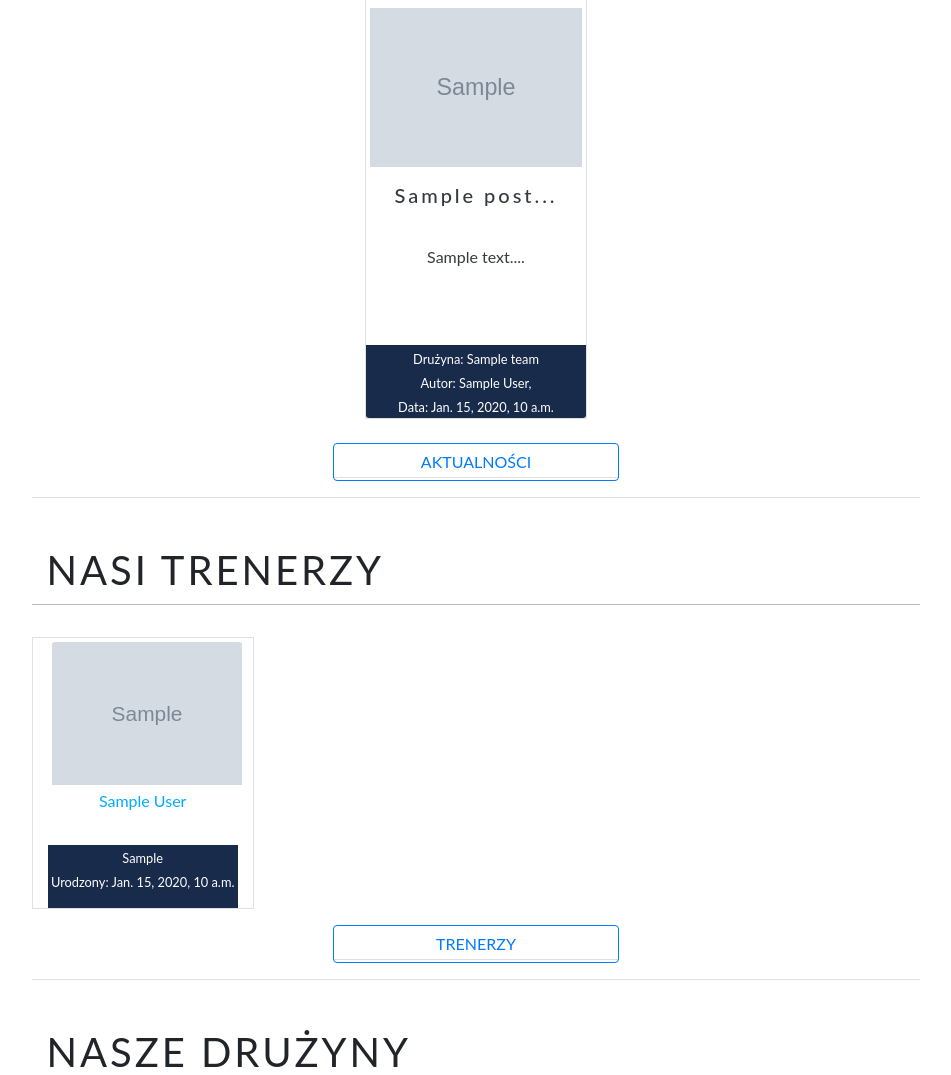
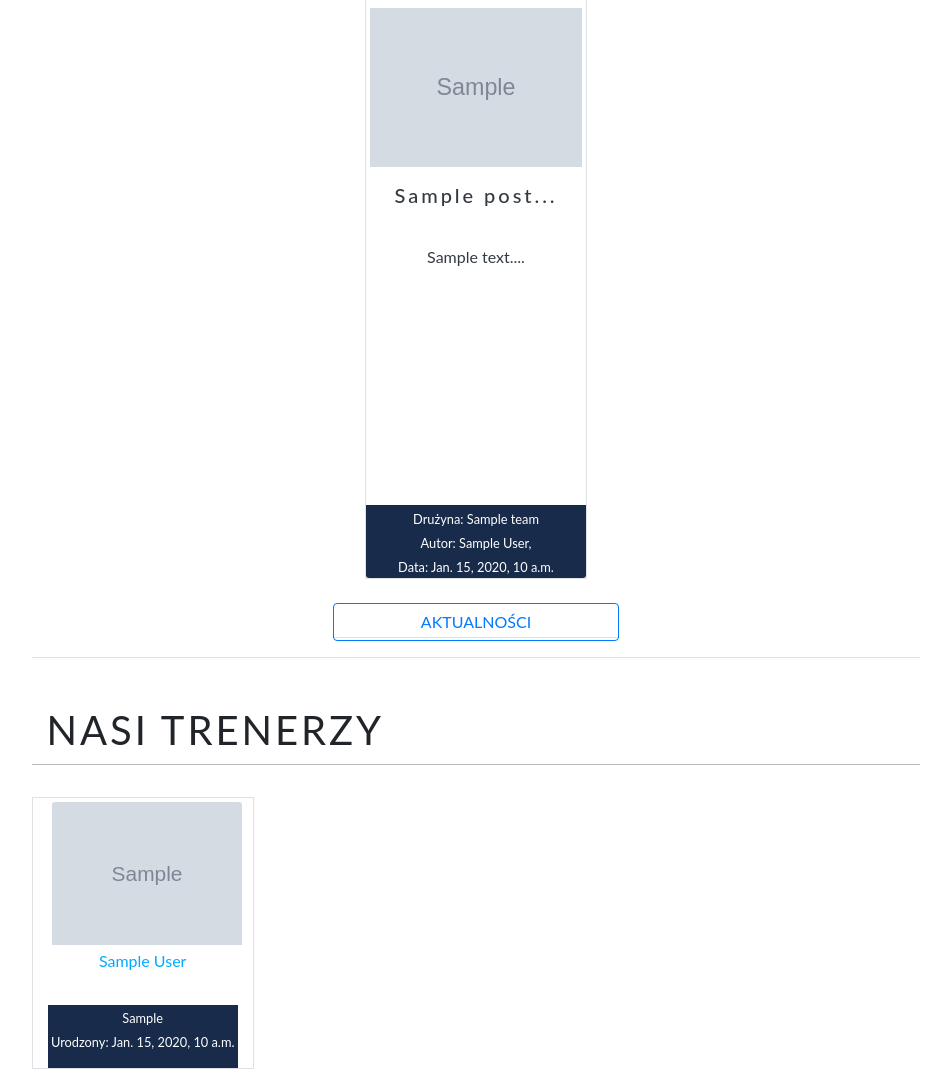
Before and after one commit to KennyDaktyl/ap-hutnik.krakow.pl, a Django app: template page_ap/templates/page_ap/main_page.html in a window 1280 px wide. Shown: the part 1800-2875 px from the top of the page, without its empty margins (164-1115 px from the left). Run offline with Django 3.2, Linux system fonts and the light colour scheme; the template is opened without the code that fills it: most values are stand-ins (such as "Sample title", 1, 10 or a date in 2020); grey boxes marked "Sample" are stand-in pictures; some libraries are stand-ins or nearby versions.

Commit message:
new style

```diff
--- a/page_ap/templates/page_ap/main_page.html
+++ b/page_ap/templates/page_ap/main_page.html
@@ -93,7 +93,7 @@
                 <div class="card-body p-0 m-0">
                     <h5 class="card-title text-dark mt-2" style="min-height:50px;">{{post.title|slice:35}}...
                     </h5>
-                    <p class="card-text text-dark" style="min-height: 100px;">{{post.body|slice:350|safe}}...</p>
+                    <p class="card-text text-dark" style="min-height: 260px;">{{post.body|slice:300|safe}}...</p>
                 </div>
                 <div class="card-footer col-12 m-0 p-0 post align-items-end " style="min-height: 60px;">
                     {% if post.team %}
@@ -101,10 +101,10 @@
                             {{post.team}}</small>
                     </p>
                     {% else %}
-                    <p class="col-12 card-text p-0 m-0"><small class="text-white p-0 m-0">Post:
+                    <p class="card-text p-0 m-0"><small class="text-white p-0 m-0">Post:
                             ogólny</small></p>
                     {% endif %}
-                    <small class="col-12 text-white m-0 p-0">Autor: {{post.author.first_name}}
+                    <small class="text-white m-0 p-0">Autor: {{post.author.first_name}}
                         {{post.author.last_name}},<br> Data:
                         {{post.created}}</small>
                 </div>
```
